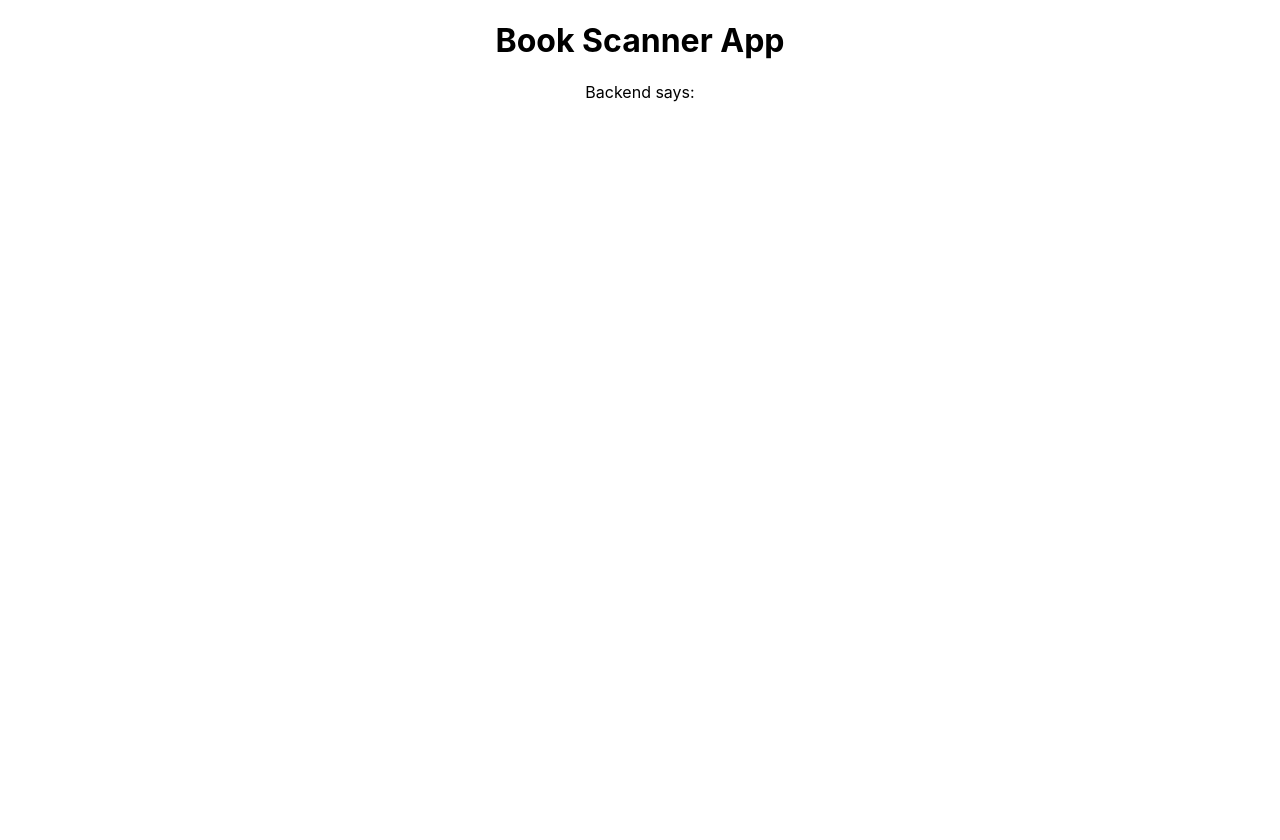
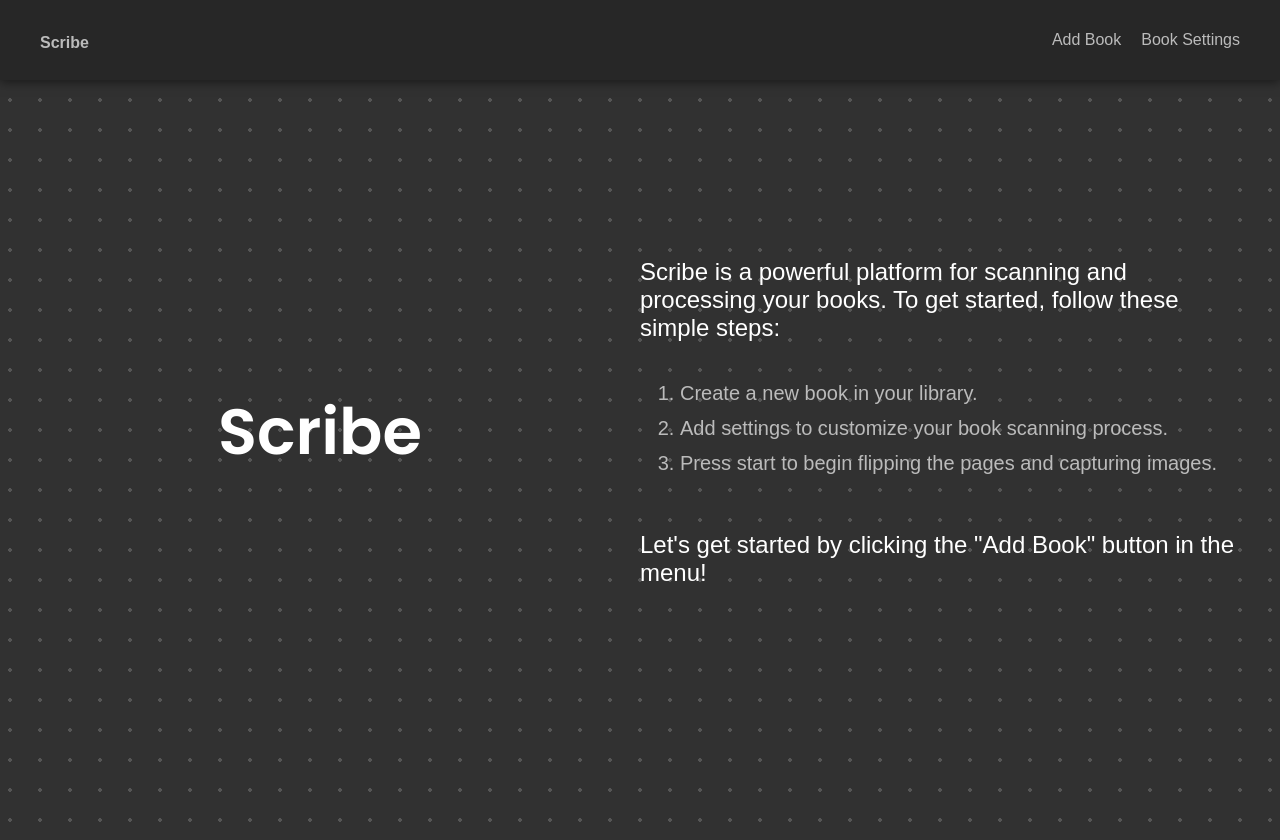
Before and after one commit to ayushp0728/Scribe, a React (Create React App) app in the folder frontend/: page / in a window 1280 px wide. Before the commit the page ends 800 px from the top, so only its background shows below. Built offline with nearby package versions, Linux system fonts and the light colour scheme; no server answers.

Commit message:
a lot of changes

```diff
--- a/frontend/package.json
+++ b/frontend/package.json
@@ -7,6 +7,7 @@
     "cra-template": "1.2.0",
     "react": "^19.0.0",
     "react-dom": "^19.0.0",
+    "react-router-dom": "^7.1.5",
     "react-scripts": "5.0.1"
   },
   "scripts": {
--- a/frontend/src/App.css
+++ b/frontend/src/App.css
@@ -1,38 +1,21 @@
-.App {
-  text-align: center;
+/* App.css */
+body {
+  background-color: #121212;
+  color: white;
+  font-family: 'Arial', sans-serif;
+  margin: 0;
+  padding: 0;
 }
 
-.App-logo {
-  height: 40vmin;
-  pointer-events: none;
+.app-container {
+  padding-top: 60px; /* To account for the fixed header */
 }
 
-@media (prefers-reduced-motion: no-preference) {
-  .App-logo {
-    animation: App-logo-spin infinite 20s linear;
-  }
+a {
+  color: #03dac5;
+  text-decoration: none;
 }
 
-.App-header {
-  background-color: #282c34;
-  min-height: 100vh;
-  display: flex;
-  flex-direction: column;
-  align-items: center;
-  justify-content: center;
-  font-size: calc(10px + 2vmin);
-  color: white;
+a:hover {
+  text-decoration: underline;
 }
-
-.App-link {
-  color: #61dafb;
-}
-
-@keyframes App-logo-spin {
-  from {
-    transform: rotate(0deg);
-  }
-  to {
-    transform: rotate(360deg);
-  }
-}
--- a/frontend/src/App.js
+++ b/frontend/src/App.js
@@ -1,22 +1,24 @@
-import React, { useState, useEffect } from 'react';
-import axios from 'axios';
+import React from 'react';
+import { BrowserRouter as Router, Route, Routes } from 'react-router-dom';
+import HomePage from './components/HomePage';
+import AddBookPage from './components/AddBook';
+import BookSettingsPage from './components/BookSettings';
+import Header from './components/Header';
 import './App.css';
 
+
 function App() {
-  const [message, setMessage] = useState('');
-
-  useEffect(() => {
-    // Example API call to FastAPI backend
-    axios.get('http://localhost:8000/')
-      .then(response => setMessage(response.data.message))
-      .catch(error => console.error('Error fetching data:', error));
-  }, []);
-
   return (
-    <div className="App">
-      <h1>Book Scanner App</h1>
-      <p>Backend says: {message}</p>
-    </div>
+    <Router>
+      <div className="pt-16"> {/* This padding ensures the page content is below the fixed header */}
+        <Header />
+        <Routes>
+          <Route path="/" element={<HomePage />} />
+          <Route path="/add-book" element={<AddBookPage />} />
+          <Route path="/book-settings" element={<BookSettingsPage />} />
+        </Routes>
+      </div>
+    </Router>
   );
 }
 
--- /dev/null
+++ b/frontend/src/components/AddBook.js
@@ -0,0 +1,36 @@
+import React, { useState } from 'react';
+import { useNavigate } from 'react-router-dom';
+import axios from 'axios';
+
+
+function AddBookPage() {
+  const [title, setTitle] = useState('');
+  const navigate = useNavigate();
+
+  const handleSubmit = (e) => {
+    e.preventDefault();
+    axios.post('http://localhost:8000/books', { title })
+      .then(() => navigate('/'))
+      .catch(error => console.error('Error adding book:', error));
+  };
+
+  return (
+    <div>
+      <h1>Add a Book</h1>
+      <form onSubmit={handleSubmit}>
+        <label>
+          Title:
+          <input
+            type="text"
+            value={title}
+            onChange={(e) => setTitle(e.target.value)}
+            required
+          />
+        </label>
+        <button type="submit">Create</button>
+      </form>
+    </div>
+  );
+}
+
+export default AddBookPage;
--- /dev/null
+++ b/frontend/src/components/BookSettings.js
@@ -0,0 +1,20 @@
+import React from 'react';
+import { useParams } from 'react-router-dom';
+
+function BookSettingsPage() {
+  const { bookId } = useParams();
+
+  const handleStartProcess = () => {
+    console.log(`Starting process for book ID: ${bookId}`);
+  };
+
+  return (
+    <div>
+      <h1>Book Settings for Book {bookId}</h1>
+      {/* Add settings fields here */}
+      <button onClick={handleStartProcess}>Start Process</button>
+    </div>
+  );
+}
+
+export default BookSettingsPage;
--- /dev/null
+++ b/frontend/src/components/Header.css
@@ -0,0 +1,42 @@
+/* Header.css */
+.header {
+    background-color: #272727;
+    color: white;
+    padding: 10px 0;
+    position: fixed;
+    top: 0;
+    left: 0;
+    width: 100%;
+    z-index: 10;
+    box-shadow: 0px 2px 10px rgba(0, 0, 0, 0.5);
+  }
+
+  .nav-container {
+    display: flex;
+    justify-content: space-between;
+    align-items: center;
+    max-width: 1200px;
+    margin: 0 auto;
+    height: 60px;
+    padding: 0 20px;
+  }
+
+  .logo {
+    font-size: 24px;
+    font-weight: bold;
+  }
+
+  .nav-links {
+    display: flex;
+    gap: 20px;
+  }
+
+  .nav-link {
+    color: #bbb;
+    text-decoration: none;
+    font-size: 16px;
+  }
+
+  .nav-link:hover {
+    color: #03dac5;
+  }
--- /dev/null
+++ b/frontend/src/components/Header.js
@@ -0,0 +1,22 @@
+// src/components/Header.js
+import React from 'react';
+import { Link } from 'react-router-dom';
+import './Header.css';
+
+const Header = () => {
+  return (
+    <header className="header">
+      <nav className="nav-container">
+        <h1 className="logo">
+          <Link to="/" className="nav-link">Scribe</Link>
+        </h1>
+        <div className="nav-links">
+          <Link to="/add-book" className="nav-link">Add Book</Link>
+          <Link to="/book-settings" className="nav-link">Book Settings</Link>
+        </div>
+      </nav>
+    </header>
+  );
+};
+
+export default Header;
--- /dev/null
+++ b/frontend/src/components/HomePage.css
@@ -0,0 +1,57 @@
+/* HomePage.css */
+@import url('https://fonts.googleapis.com/css2?family=Poppins:wght@600&display=swap');
+
+.home-container {
+    display: flex;
+    justify-content: center;
+    align-items: center;
+    height: 100vh;
+    background-color: #313131;
+    background-image: radial-gradient(rgba(255, 255, 255, 0.171) 2px, transparent 0);
+    background-size: 30px 30px;
+    background-position: -5px -5px;
+    color: white;
+    padding: 20px;
+  }
+
+  .left-container {
+    flex: 1;
+    display: flex;
+    justify-content: center;
+    align-items: center;
+    font-family: 'Poppins', sans-serif; /* Use Poppins as the font */
+    font-weight: bold; /* Make the text bold */
+    font-size: 60px;
+  }
+
+  .right-container {
+    flex: 1;
+    display: flex;
+    flex-direction: column;
+    justify-content: center;
+    align-items: flex-start;
+    padding: 20px;
+  }
+
+  h1 {
+    font-size: 4rem;
+    font-weight: bold;
+    margin-bottom: 20px;
+  }
+
+  p {
+    font-size: 1.5rem;
+    margin-bottom: 20px;
+  }
+
+  ol {
+    list-style-type: decimal;
+    text-align: left;
+    margin-bottom: 20px;
+    font-size: 1.25rem;
+    color: #bbb;
+  }
+
+  ol li {
+    margin-bottom: 12px;
+  }
--- /dev/null
+++ b/frontend/src/components/HomePage.js
@@ -0,0 +1,42 @@
+import React, { useEffect, useState } from 'react';
+import { Link } from 'react-router-dom';
+import axios from 'axios';
+import './HomePage.css'
+
+function HomePage() {
+  const [books, setBooks] = useState([]);
+
+  useEffect(() => {
+    // Fetch the books from the backend
+    axios.get('http://localhost:8000/books')
+      .then(response => setBooks(response.data))
+      .catch(error => console.error('Error fetching books:', error));
+  }, []);
+
+  return (
+    <div className="home-container">
+      {/* Left side: Big Heading */}
+      <div className="left-container">
+        <h1>Scribe</h1>
+      </div>
+
+      {/* Right side: Instructions */}
+      <div className="right-container">
+        <p>
+          Scribe is a powerful platform for scanning and processing your books.
+          To get started, follow these simple steps:
+        </p>
+        <ol>
+          <li>Create a new book in your library.</li>
+          <li>Add settings to customize your book scanning process.</li>
+          <li>Press start to begin flipping the pages and capturing images.</li>
+        </ol>
+        <p>
+          Let's get started by clicking the "Add Book" button in the menu!
+        </p>
+      </div>
+    </div>
+  );
+}
+
+export default HomePage;
--- a/frontend/src/index.js
+++ b/frontend/src/index.js
@@ -2,7 +2,6 @@ import React from 'react';
 import ReactDOM from 'react-dom/client';
 import './index.css';
 import App from './App';
-import reportWebVitals from './reportWebVitals';
 
 const root = ReactDOM.createRoot(document.getElementById('root'));
 root.render(
@@ -14,4 +13,4 @@ root.render(
 // If you want to start measuring performance in your app, pass a function
 // to log results (for example: reportWebVitals(console.log))
 // or send to an analytics endpoint. Learn more: https://bit.ly/CRA-vitals
-reportWebVitals();
+//reportWebVitals();
```
Also changed, not shown: frontend/src/services/api.js (added), 2 other files (tests, documents, lock files or other folders).
